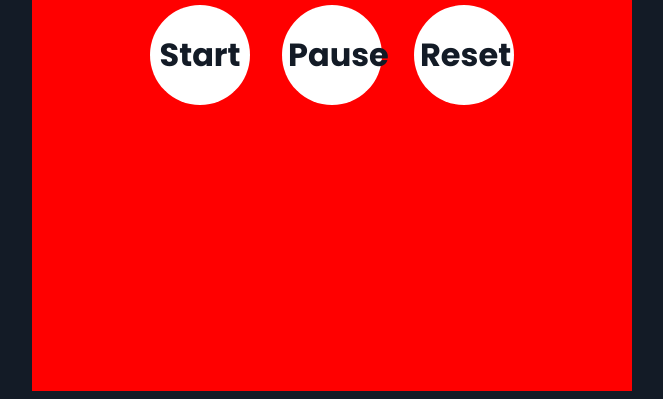
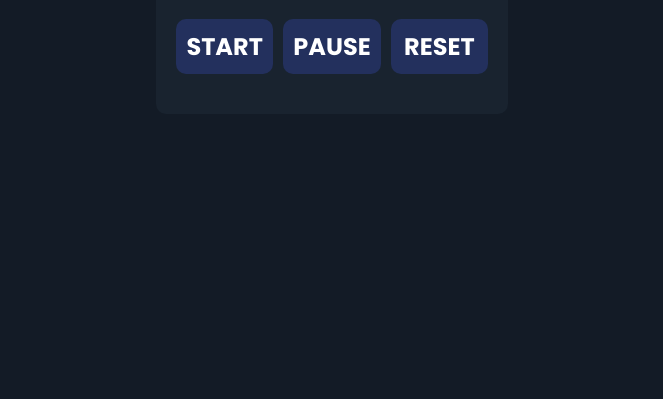
Before and after one commit to Luan-Pinheiro/Cronometro, a website built with Vite: page index.html in a window 1280 px wide. Shown: the part 417-816 px from the top of the page, without its empty margins (308-971 px from the left). Built offline with nearby package versions, Linux system fonts and the light colour scheme.

Commit message:
styles: improved css styles

```diff
--- a/src/styles/main.css
+++ b/src/styles/main.css
@@ -1,5 +1,11 @@
 * {
     font-family: 'Poppins', sans-serif;
+    margin: 0;
+    padding: 0;
+    box-sizing: border-box;
+    outline: none;
+    text-decoration: none;
+    list-style: none;
 }
 
 html,
@@ -12,6 +18,10 @@ body {
 main {
     margin: 0 auto;
     max-width: 600px;
+    display: flex;
+    justify-content: center;
+    align-items: center;
+    height: 100vh;
 }
 
 .chronometer-container {
@@ -19,8 +29,10 @@ main {
     flex-direction: column;
     align-items: center;
     justify-content: center;
-    height: 100vh;
-    background: red;
+    height: max-content;
+    background: #19232f;
+    padding: 40px 20px;
+    border-radius: 10px;
 }
 
 .chronometer-display {}
@@ -33,21 +45,20 @@ main {
 }
 
 .chronometer-buttons {
-    display: flex;
-    justify-content: center;
+    display: grid;
+    grid-template-columns: 1fr 1fr 1fr;
     margin-top: 2rem;
+    gap: 10px
 }
 
 .chronometer-buttons button {
-    background: #fff;
-    border: 0;
-    border-radius: 50%;
-    color: #131b26;
+    background: #23305d;
+    color: #fff;
+    font-size: 1.5rem;
+    padding: 10px;
+    border-radius: 10px;
+    border: none;
     cursor: pointer;
-    font-size: 2rem;
+    text-transform: uppercase;
     font-weight: 700;
-    height: 100px;
-    margin: 0 1rem;
-    outline: 0;
-    width: 100px;
 }
```
